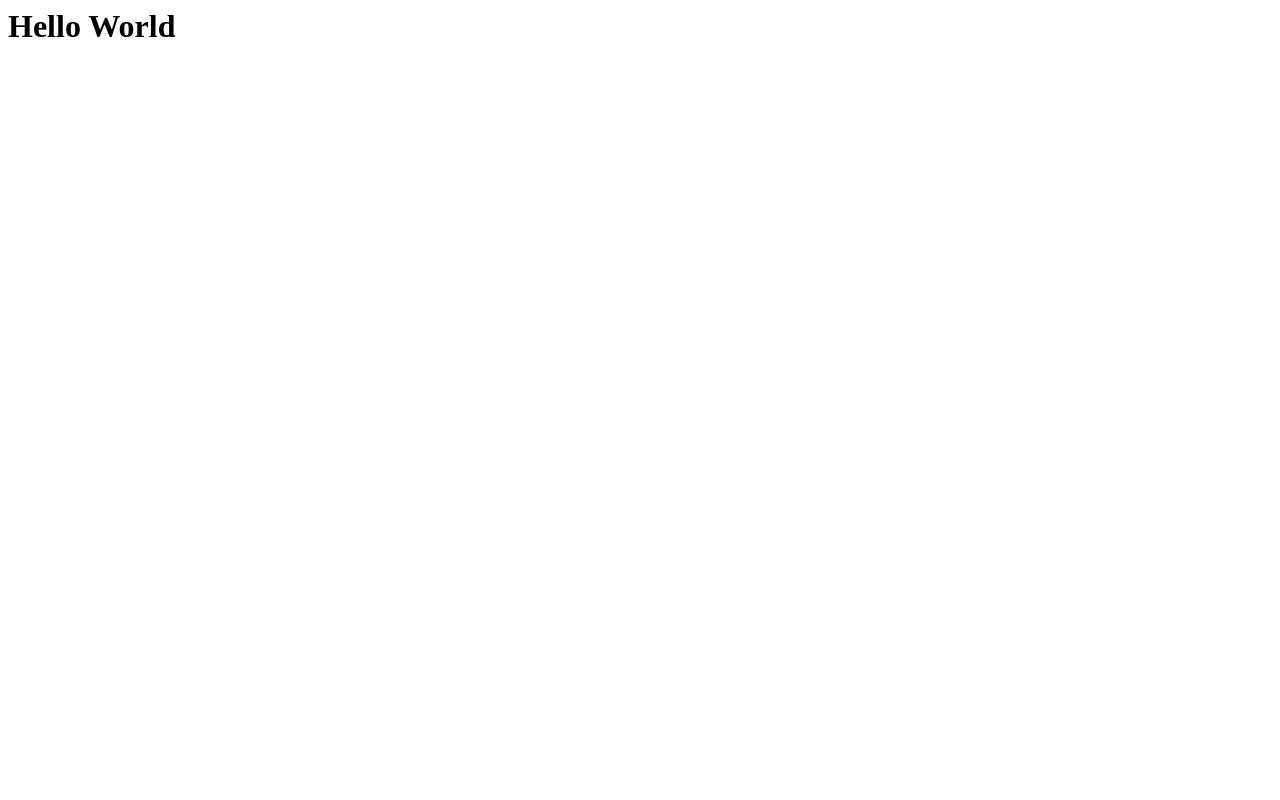
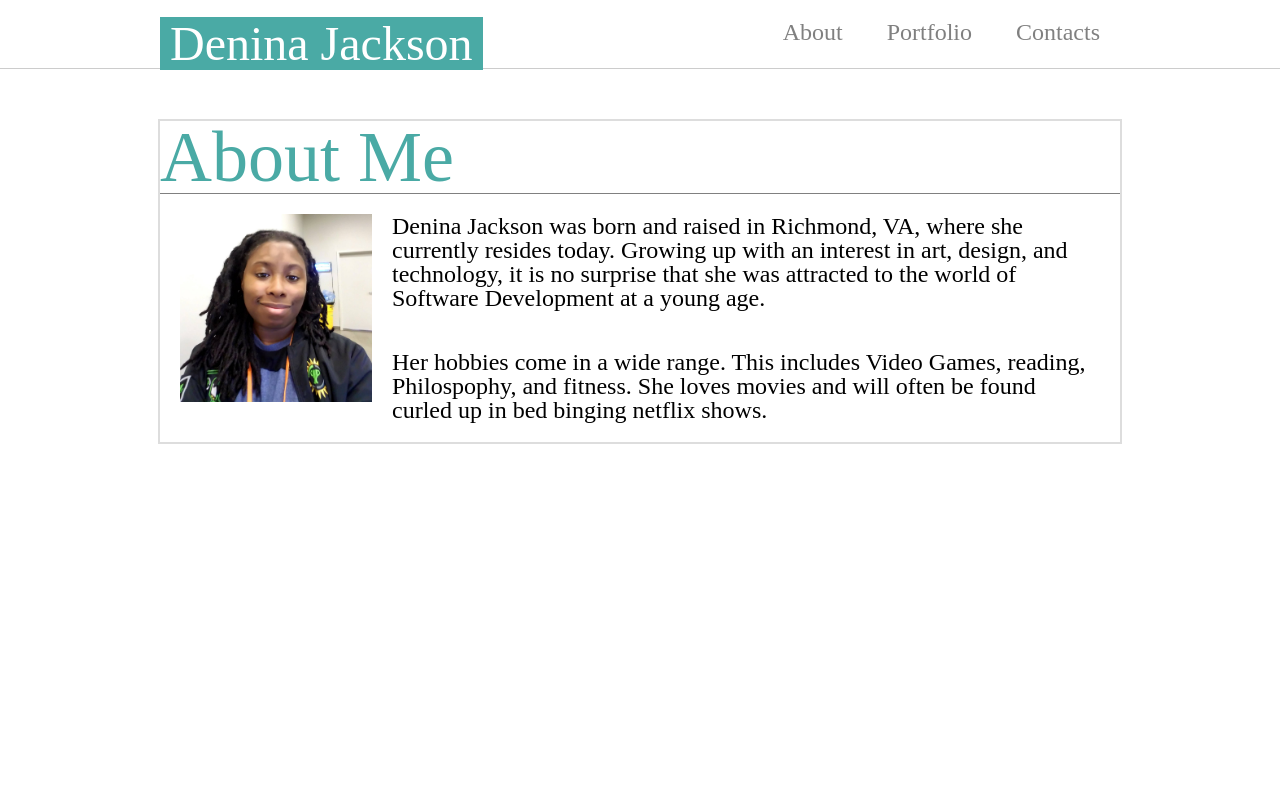
Before and after one commit to DeniJackson/konobeat.github.io, a plain HTML site: page index.html in a window 1280 px wide. Shown: the top 800 px of the page. Drawn offline with Linux system fonts and the light colour scheme.

Commit message:
portfolio page

```diff
--- /dev/null
+++ b/assets/css/reset.css
@@ -0,0 +1,48 @@
+/* http://meyerweb.com/eric/tools/css/reset/
+   v2.0 | 20110126
+   License: none (public domain)
+*/
+
+html, body, div, span, applet, object, iframe,
+h1, h2, h3, h4, h5, h6, p, blockquote, pre,
+a, abbr, acronym, address, big, cite, code,
+del, dfn, em, img, ins, kbd, q, s, samp,
+small, strike, strong, sub, sup, tt, var,
+b, u, i, center,
+dl, dt, dd, ol, ul, li,
+fieldset, form, label, legend,
+table, caption, tbody, tfoot, thead, tr, th, td,
+article, aside, canvas, details, embed,
+figure, figcaption, footer, header, hgroup,
+menu, nav, output, ruby, section, summary,
+time, mark, audio, video {
+	margin: 0;
+	padding: 0;
+	border: 0;
+	font-size: 100%;
+	font: inherit;
+	vertical-align: baseline;
+}
+/* HTML5 display-role reset for older browsers */
+article, aside, details, figcaption, figure,
+footer, header, hgroup, menu, nav, section {
+	display: block;
+}
+body {
+	line-height: 1;
+}
+ol, ul {
+	list-style: none;
+}
+blockquote, q {
+	quotes: none;
+}
+blockquote:before, blockquote:after,
+q:before, q:after {
+	content: '';
+	content: none;
+}
+table {
+	border-collapse: collapse;
+	border-spacing: 0;
+}
--- /dev/null
+++ b/assets/css/style.css
@@ -0,0 +1,91 @@
+body {
+    height: 100%;
+}
+#main {
+    height: 1600px;
+}
+img {
+    float: left;
+}
+
+#me{
+    width: 20%;
+    transform: rotate(90);
+    margin:20px;
+}
+
+.label {
+    border-bottom: 1px solid grey;
+    color: #4aaaa5;
+}
+
+h1 {
+    font-size: 3em;
+
+}
+
+li {
+    display: inline;
+    font-size: 1.5em;
+    padding : 0px 20px;
+}
+
+ol {
+    list-style-type: none;
+    float: right;
+
+
+}
+
+#header {
+    padding: 20px 100px 0px 100px;
+    border-bottom: 1px solid #cccccc;
+    margin-bottom: 50px;
+}
+#header a {
+    text-decoration: none;
+    color: grey;
+}
+
+#name {
+    display: inline;
+    color: white;
+    padding: 0px 10px;
+    background-color: #4aaaa5;
+}
+
+#content {
+    width: 960px;
+    margin: auto;
+    font-size: 1.5em;
+    border: 2px solid #dddddd;
+    overflow: auto;
+}
+
+#content p {
+    padding: 20px;
+
+}
+
+#footer {
+    background-color: #666666;
+    height: 50px;
+}
+.portimg {
+   width: 300px;
+   margin: 20px 60px 20px 60px;
+}
+
+label {
+    display: block;
+}
+
+form {
+    width: 90%;
+    margin: auto;
+}
+
+#headerContainer{
+    width: 960px;
+    margin: auto;
+}
--- /dev/null
+++ b/assets/reset.css
@@ -0,0 +1,48 @@
+=/* http://meyerweb.com/eric/tools/css/reset/
+   v2.0 | 20110126
+   License: none (public domain)
+*/
+
+html, body, div, span, applet, object, iframe,
+h1, h2, h3, h4, h5, h6, p, blockquote, pre,
+a, abbr, acronym, address, big, cite, code,
+del, dfn, em, img, ins, kbd, q, s, samp,
+small, strike, strong, sub, sup, tt, var,
+b, u, i, center,
+dl, dt, dd, ol, ul, li,
+fieldset, form, label, legend,
+table, caption, tbody, tfoot, thead, tr, th, td,
+article, aside, canvas, details, embed,
+figure, figcaption, footer, header, hgroup,
+menu, nav, output, ruby, section, summary,
+time, mark, audio, video {
+	margin: 0;
+	padding: 0;
+	border: 0;
+	font-size: 100%;
+	font: inherit;
+	vertical-align: baseline;
+}
+/* HTML5 display-role reset for older browsers */
+article, aside, details, figcaption, figure,
+footer, header, hgroup, menu, nav, section {
+	display: block;
+}
+body {
+	line-height: 1;
+}
+ol, ul {
+	list-style: none;
+}
+blockquote, q {
+	quotes: none;
+}
+blockquote:before, blockquote:after,
+q:before, q:after {
+	content: '';
+	content: none;
+}
+table {
+	border-collapse: collapse;
+	border-spacing: 0;
+}
--- a/index.html
+++ b/index.html
@@ -1,8 +1,34 @@
 <html>
     <head>
-        <title>title</title>
+        <title>About Me</title>
+        <link rel="stylesheet" href="assets/css/reset.css">
+        <link rel="stylesheet" href="assets/css/style.css">
+
     </head>
     <body>
-        <h1>Hello World</h1>
+        <div id="main">
+
+        <div id="header">
+                <div id="headerContainer">
+                <h1 id="name">Denina Jackson</h1>
+                <ol>
+                    <li><a href="index.html">About</a></li>
+                    <li><a href="portfolio.html">Portfolio</a></li>
+                    <li><a href="contact.html">Contacts</a></li>
+                </ol>
+                </div>
+
+        </div>
+        <div id="content">
+            <h1 class="label">About Me</h1>
+            <img src="assets/images/20180418_170643.jpg" alt="" id="me">
+            <p>Denina Jackson was born and raised in Richmond, VA, where she currently resides today. Growing up with an interest in art, design, and technology, it is no surprise that she was attracted to the world of Software Development at a young age.</p>
+
+            <p>Her hobbies come in a wide range. This includes Video Games, reading, Philospophy, and fitness. She loves movies and will often be found curled up in bed binging netflix shows.</p>
+        </div>
+    </div>
+        <div id="footer">Copyright &copy;</div>
+
+
     </body>
 </html>
```
Also changed, not shown: assets/reset.html (added, +33 -0 lines), contact.html (added, +41 -0 lines), portfolio.html (added, +36 -0 lines), assets/images/20180418_170643.jpg (added), assets/images/animals-q-c-350-350-1.jpg (added), assets/images/animals-q-c-350-350-2.jpg (added), assets/images/cats-q-c-350-350-1.jpg (added), assets/images/cats-q-c-350-350-4.jpg (added), assets/images/cats-q-c-350-350-5.jpg (added), assets/images/technics-q-c-350-350-10.jpg (added), 2 other files.
